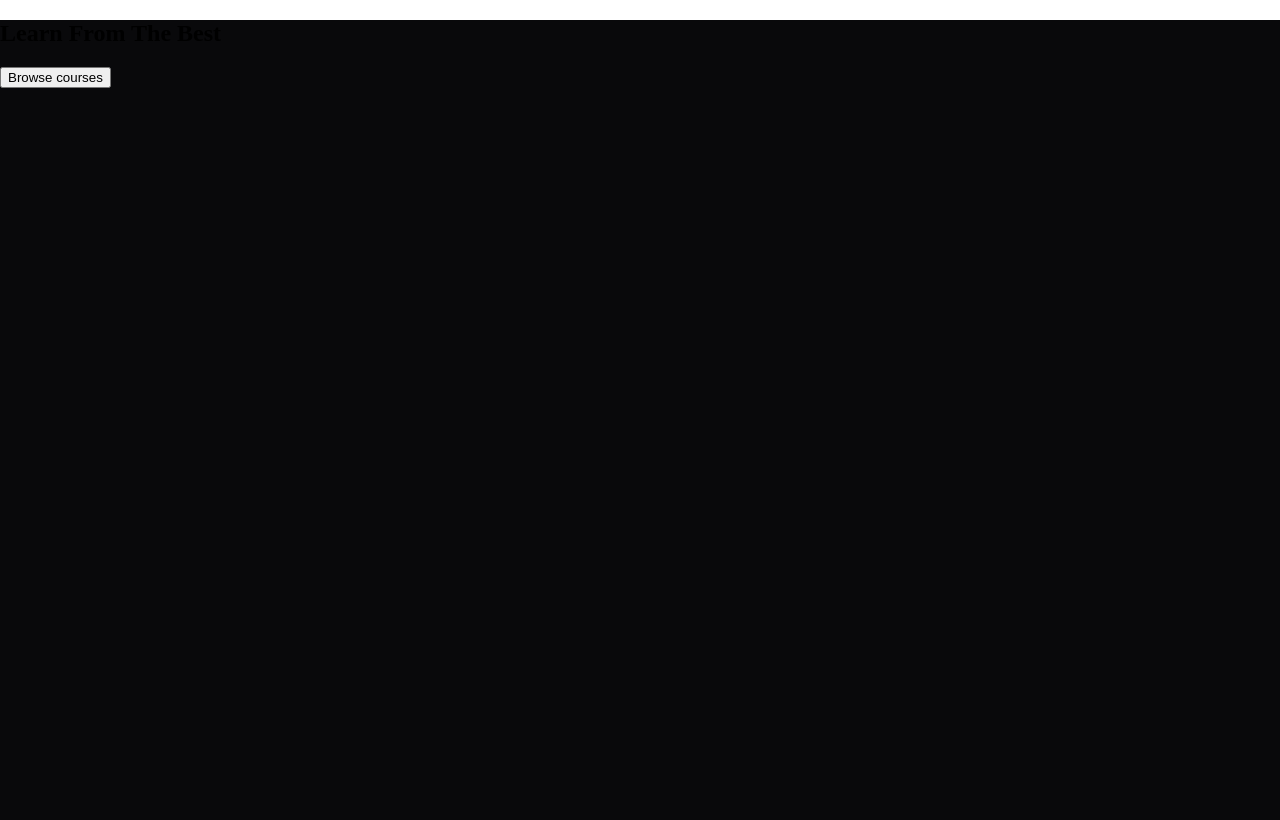
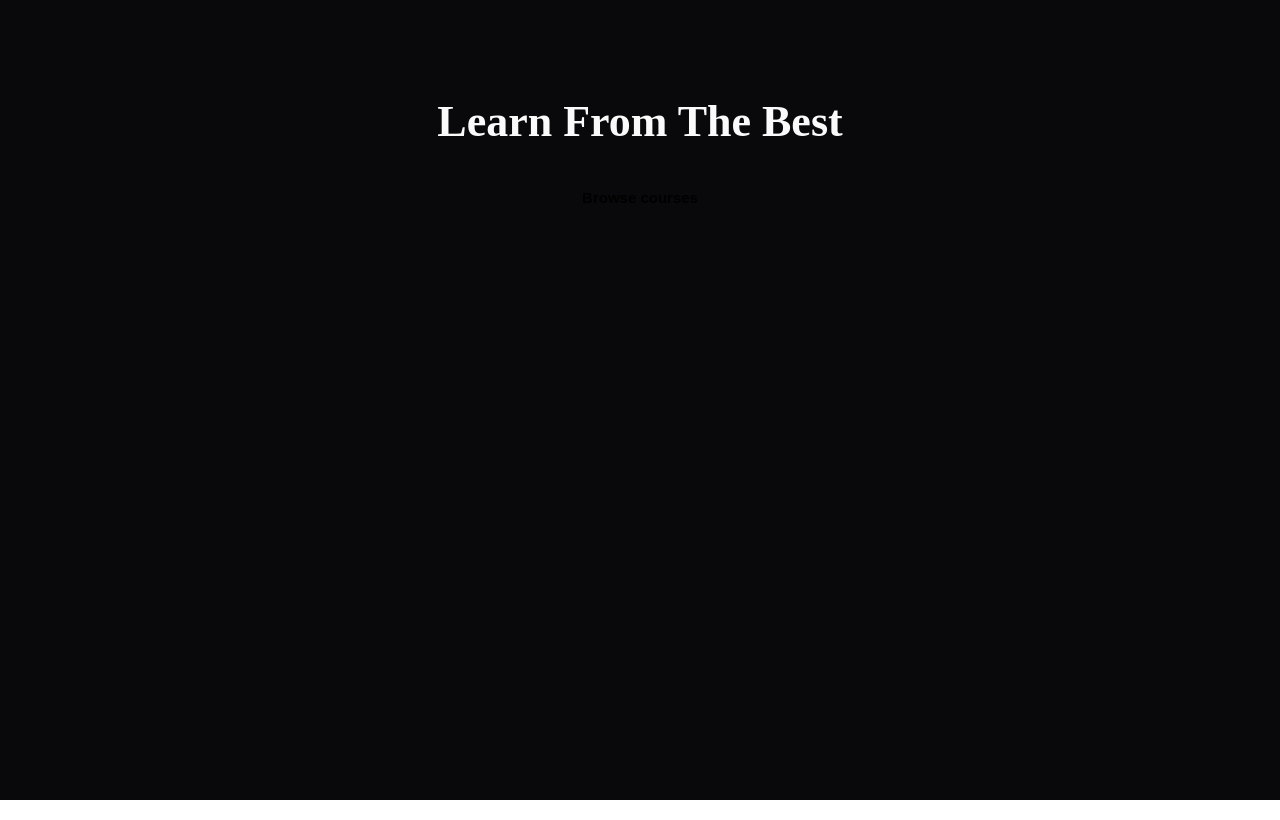
Before and after one commit to tech-dipesh/skillpath_oa, a React (Vite) app: page / in a window 1280 px wide. Built offline with nearby package versions, Linux system fonts and the light colour scheme.

Commit message:
The Node Gitignore content, With Also a Primary All the Text Format, The Import on the All Used Area

```diff
--- a/src/components/Hero.tsx
+++ b/src/components/Hero.tsx
@@ -1,3 +1,4 @@
+import "./Hero.css"
 export function Hero() {
   return (
     <section className="hero">
--- /dev/null
+++ b/src/index.css
@@ -0,0 +1,8 @@
+:root{
+  --background: #09090b;
+  --surface: #18181b;
+  --accent: #2563EB;
+  --text: #FAFAFA;
+  --text-mute: #A1A1AA;
+  --border: #27272A;
+}
--- a/src/main.tsx
+++ b/src/main.tsx
@@ -1,7 +1,7 @@
 import { StrictMode } from "react"
 import { createRoot } from "react-dom/client"
-import { App } from "@/App"
-
+import { App } from "./App"
+import "./index.css"
 const rootElement = document.getElementById("root")
 if (rootElement === null) {
   throw new Error("root element not found")
```
Also changed, not shown: 1 other file (tests, documents, lock files or other folders).
